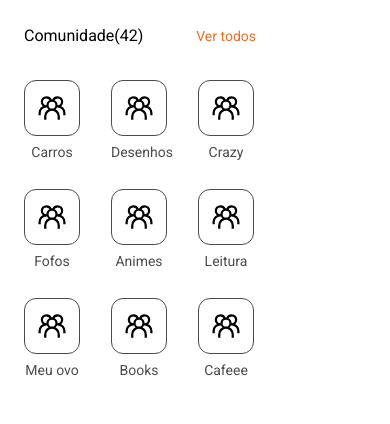
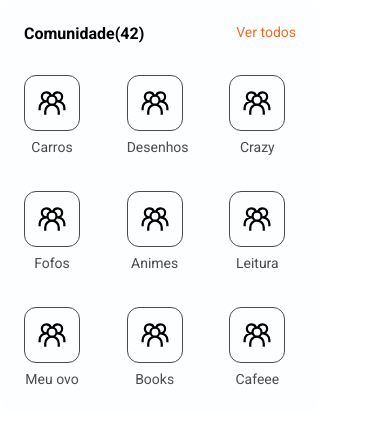
Before and after one commit to okumura-e/projeto-compass_uolkut, a React (Vite) app: page / in a window 390 px wide. Shown: the top 424 px of the page. Built offline with nearby package versions, Linux system fonts and the light colour scheme.

Commit message:
feat (FeedSmallCards): add responsiveness

```diff
--- a/src/components/FeedSmallCard/styles.ts
+++ b/src/components/FeedSmallCard/styles.ts
@@ -1,6 +1,24 @@
-import { styled } from "styled-components";
+import { styled, css } from "styled-components";
 import { AiOutlineUser } from 'react-icons/ai';
 import { GrGroup } from 'react-icons/gr';
+
+export const Section = styled.section`
+    ${({ theme }) =>
+        {
+            return css`
+                background-color: ${theme.colors.secondaryBg};
+                display: flex;
+                max-width: 320px;
+                padding: 2.4rem;
+                border-radius: 16px;
+                flex-direction: column;
+                ${theme.medias.tablet} {
+                    max-width: 280px;
+                }
+            `
+        }
+    }
+`
 
 export const Row = styled.header`
     display: flex;
@@ -8,50 +26,51 @@ export const Row = styled.header`
     justify-content: space-between;
 `
 
-export const Name = styled.h1`
+export const Name = styled.p`
     font-family: 'Roboto', sans-serif;
-    font-size: 14px;
-    font-weight: 400;
-    line-height: 16px;
+    font-size: 1.4rem;
     letter-spacing: 0px;
     text-align: center;
     color: #4B4B4B;
 `
 
-export const Title = styled.h1`
+export const Title = styled.h2`
     font-family: 'Roboto', sans-serif;
-    font-size: 16px;
-    font-weight: 500;
-    line-height: 24px;
+    font-size: 1.6rem;
     letter-spacing: 0px;
 `
-export const SeeAll = styled.h1`
+export const SeeAll = styled.a`
+    ${({ theme }) => {
+        return css`
             font-family: 'Roboto', sans-serif;;
-    font-size: 14px;
-    font-weight: 500;
-    line-height: 24px;
+            font-size: 1.4rem;
             letter-spacing: 0px;
             color: #ED6D25;
+            cursor: pointer;
+            transition: 0.2s ease-in-out;
 
             &:hover {
+                color: ${theme.colors.primaryHover};
                 text-decoration: underline;
             }
         `
-
-export const Section = styled.section`
-    background-color: #FFFFFF;
-    display: flex;
-    max-width: 280px;
-    padding: 24px;
-    border-radius: 16px;
-    flex-direction: column;
+    }}
 `
 export const Grid = styled.section`
-    margin-top: 32px;
+    ${({ theme }) => {
+        return css`
+
+            margin-top: 3.2rem;
             display: grid;
             grid-template-columns: repeat(3, 1fr);
             grid-template-rows: repeat(3, 80px);
-    gap: 29px;
+            gap: 3.6rem;
+
+            ${theme.medias.tablet} {
+                gap: 3rem;
+            }
+        `
+    }}
 `
 export const Profile = styled.section`
     width: 56px;
```
Lines whose indentation alone changed are shown as unchanged.
